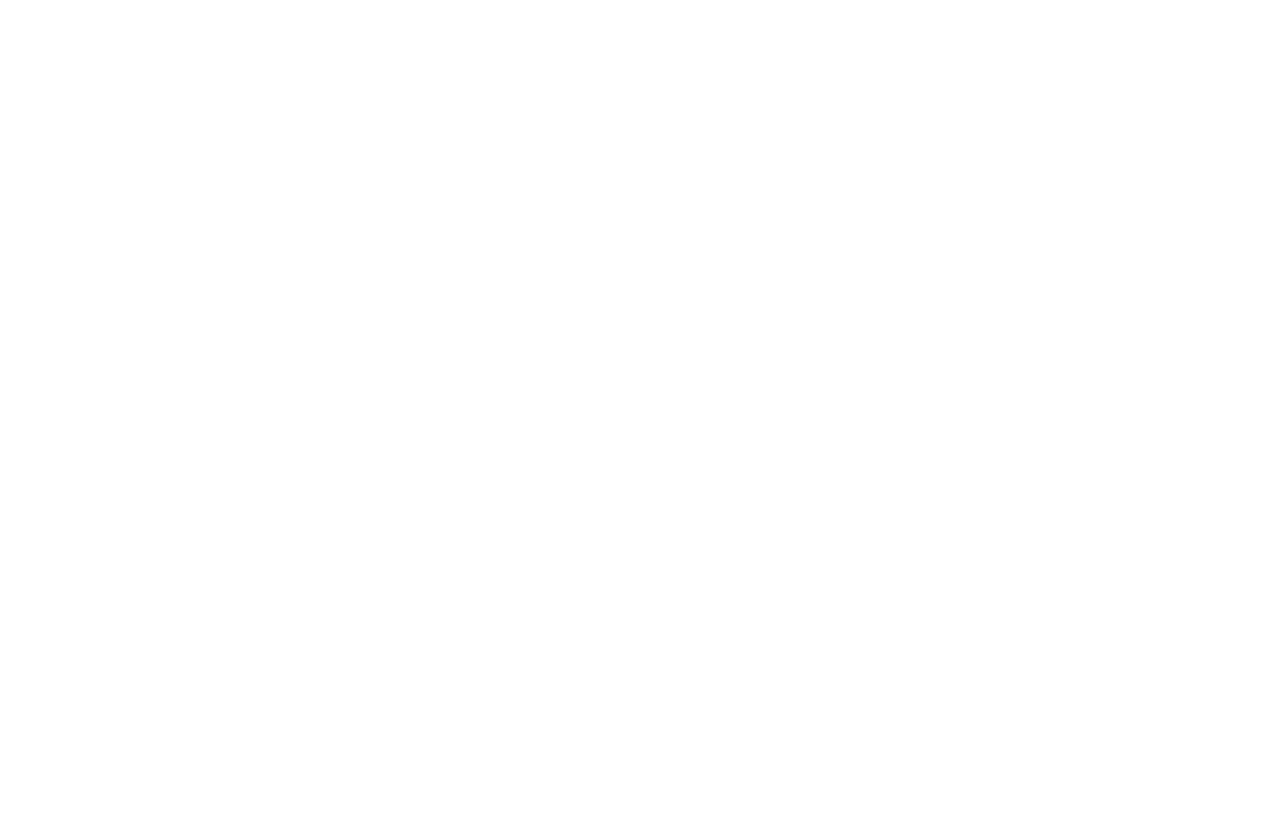
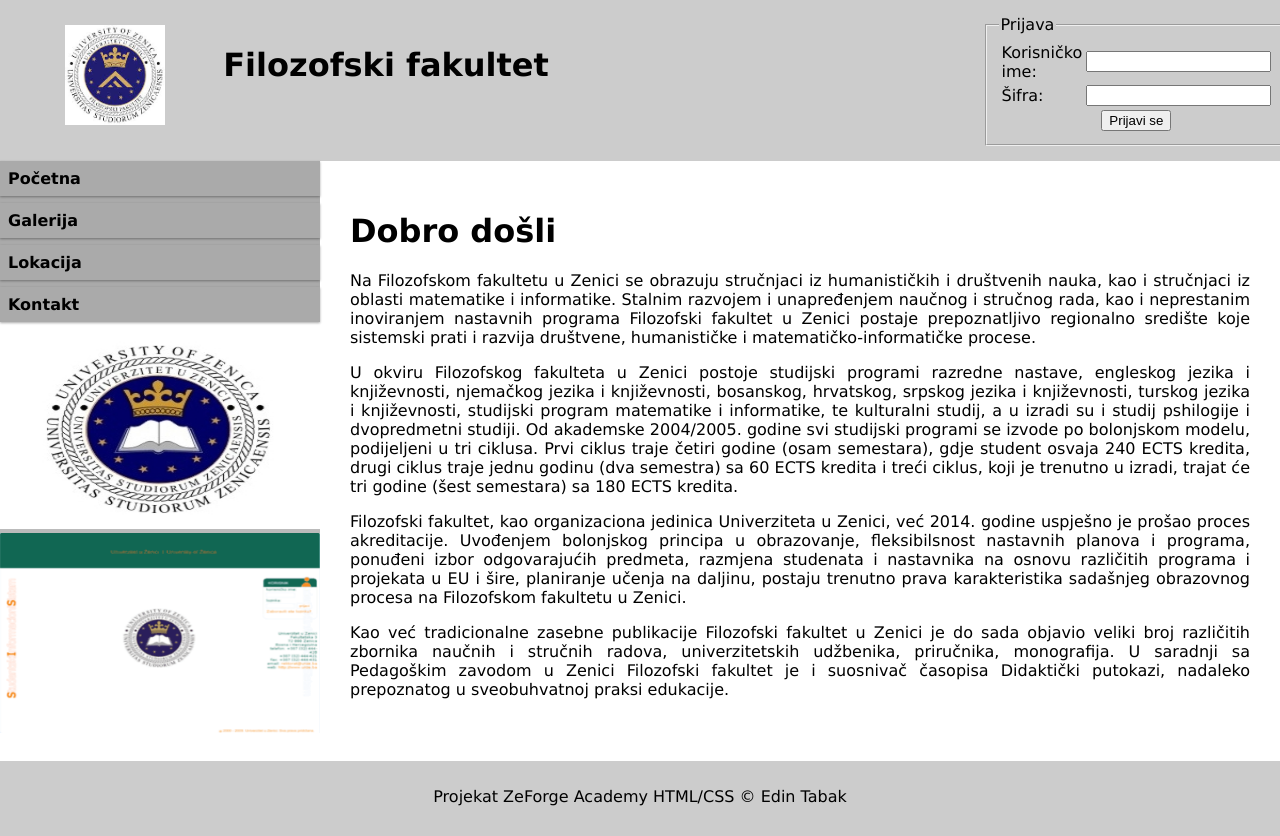
Before and after one commit to Kobara8/projekat, a plain HTML site: page index.html in a window 1280 px wide. Before the commit the page ends 800 px from the top, so only its background shows below. Drawn offline with Linux system fonts and the light colour scheme.

Commit message:
Gotov projekat

```diff
--- a/index.html
+++ b/index.html
@@ -1,10 +1,73 @@
 <!DOCTYPE html>
 <html>
-    <head>
-        <title>Projekat HTML-CSS</title>
-        <meta charset="utf-8">
-    </head>
-    <body>
+<head>
+<meta name="viewport" content="width=device-width, initial-scale=1.0">
+<link rel="stylesheet" type="text/css" href="stil.css">
+</head>
+<body>
+<div class="row header">
+	<div class="col-2 logo">
+  		<img src="slike/logo.jpg" width="100" height="100">
+  </div>
+  <div class="col-7 naziv">
+  <h1>Filozofski fakultet</h1>
+  </div>
+  <div class="col-3 prijava">
+  <fieldset>
+  <legend>Prijava</legend>
+  	<form action="" method="post">
+    	<table>
+        	<tr>
+            	<td>Korisničko ime:</td>
+                <td><input type="text" name="user"/></td>
+            </tr>
+            <tr>
+            	<td>Šifra:</td>
+                <td><input type="password" name="sifra"/></td>
+            </tr>
+            <tr>
+            	<td colspan="2" align="center"><input type="submit" value="Prijavi se" name="prijava"/></td>
+            </tr>
+        </table>
+    </form>
+    </fieldset>
+  </div>
+</div>
 
-    </body>
+<div class="row">
+  <div class="col-3 menu">
+  <div class="meni">
+    <ul>
+      <li><a href="#">Početna</a></li>
+      <li><a href="stranice/galerija.html">Galerija</a></li>
+      <li><a href="stranice/lokacija.html">Lokacija</a></li>
+      <li><a href="stranice/kontakt.html">Kontakt</a></li>
+    </ul>
+   </div>
+   <div class="baneri">
+   	<div class="baner">
+   	  <a href="http://www.unze.ba"><img src="slike/unze.jpg" width="100%" height="200"></a></div>
+    <div class="baner"> <a href="http://www.isss.unze.ba"><img src="slike/isss.png" width="100%" height="200"></a></div>
+   </div>
+  </div>
+
+  <div class="col-9 sadrzaj">
+    <h1>Dobro došli</h1>
+    <p>Na Filozofskom fakultetu u Zenici se obrazuju stručnjaci iz humanističkih i društvenih nauka, kao i stručnjaci iz oblasti matematike i informatike. Stalnim razvojem i unapređenjem naučnog i stručnog rada, kao i neprestanim inoviranjem nastavnih programa Filozofski fakultet u Zenici postaje prepoznatljivo regionalno središte koje sistemski prati i razvija društvene, humanističke i matematičko-informatičke procese.</p>
+<p>
+U okviru Filozofskog fakulteta u Zenici postoje studijski programi razredne nastave, engleskog jezika i književnosti, njemačkog jezika i književnosti,  bosanskog, hrvatskog, srpskog jezika i književnosti, turskog jezika i književnosti, studijski program matematike i informatike, te kulturalni studij, a u izradi su i studij pshilogije i dvopredmetni studiji. Od akademske 2004/2005. godine svi studijski programi se izvode po bolonjskom modelu, podijeljeni u tri ciklusa. Prvi ciklus traje četiri godine (osam semestara),  gdje student osvaja 240 ECTS kredita, drugi ciklus traje jednu godinu (dva semestra) sa 60 ECTS kredita i  treći ciklus, koji je trenutno u izradi,  trajat će tri godine (šest semestara) sa 180 ECTS kredita.
+</p>
+<p>
+Filozofski fakultet, kao organizaciona jedinica Univerziteta u Zenici, već 2014. godine uspješno je prošao proces akreditacije. Uvođenjem bolonjskog principa u obrazovanje, fleksibilsnost nastavnih planova i programa, ponuđeni izbor odgovarajućih predmeta, razmjena studenata i nastavnika na osnovu različitih programa i projekata u EU i šire, planiranje učenja na daljinu, postaju trenutno prava karakteristika sadašnjeg obrazovnog procesa na Filozofskom fakultetu u Zenici.
+</p>
+<p>
+Kao već tradicionalne zasebne publikacije Filozofski fakultet u Zenici je do sada objavio veliki broj različitih zbornika naučnih i stručnih radova, univerzitetskih udžbenika, priručnika, monografija. U saradnji sa Pedagoškim zavodom u Zenici Filozofski fakultet je i suosnivač časopisa Didaktički putokazi, nadaleko prepoznatog u sveobuhvatnoj praksi edukacije.</p>
+</div>
+</div>
+<div class="row">
+    <div class="footer">
+    	<p>Projekat ZeForge Academy HTML/CSS &copy; Edin Tabak</p>
+    </div>
+</div>
+</body>
 </html>
--- /dev/null
+++ b/stil.css
@@ -0,0 +1,148 @@
+body{
+	padding: 0px;
+    margin: 0px;
+}
+* {
+  box-sizing: border-box;
+}
+
+.row::after {
+  content: "";
+  clear: both;
+  display: table;
+}
+
+[class*="col-"] {
+  float: left;
+}
+
+.col-1 {width: 8.33%;}
+.col-2 {width: 16.66%;}
+.col-3 {width: 25%;}
+.col-4 {width: 33.33%;}
+.col-5 {width: 41.66%;}
+.col-6 {width: 50%;}
+.col-7 {width: 58.33%;}
+.col-8 {width: 66.66%;}
+.col-9 {width: 75%;}
+.col-10 {width: 83.33%;}
+.col-11 {width: 91.66%;}
+.col-12 {width: 100%;}
+
+html {
+  font-family: "Lucida Sans", sans-serif;
+}
+.prijava{
+	float:right;
+	padding-left:30px;
+}
+.sadrzaj{
+	padding:30px;
+	text-align:justify;
+    height:600px;
+}
+a{
+	display:block;
+	text-decoration:none;
+	color:#000;
+}
+a:hover{
+	background-color:#FFF;
+	color:#000;
+}
+.header {
+  background-color:#CCC;
+  color: #000;
+  padding: 15px;
+}
+
+.menu ul {
+  list-style-type: none;
+  margin: 0;
+  padding: 0;
+}
+.logo {
+	padding-left:50px;
+	padding-top:10px;
+}
+
+.naziv{
+	padding-top:10px;
+}
+.menu li {
+  display:block;
+  padding: 8px;
+  margin-bottom: 7px;
+  background-color:#AAA;
+  color: #000;
+  font-weight:bold;
+  box-shadow: 0 1px 3px rgba(0,0,0,0.12), 0 1px 2px rgba(0,0,0,0.24);
+}
+
+.menu li:hover {
+  display:block;
+  color:#000;
+  background-color:#FFF;
+}
+.meni{
+	background-color: #AAA;
+}
+.footer{
+	background-color: #CCC;
+    bottom: 0;
+    width: 100%;
+    height: 75px;
+    text-align: center;
+	padding-top:10px;
+    clear: both;
+    position: relative;
+    margin-top: -75px;
+}
+.baneri{
+	background-color:#BBB;
+	height:400px;
+}
+.mapa{
+    width: 100%;
+    height: 450px;
+}
+
+.slika{
+  float: left;
+  width: 33.33%;
+  height: 200px;
+  padding: 5px;
+}
+@media only screen and (max-width: 768px) {
+  /* For mobile phones: */
+  [class*="col-"] {
+    width: 100%;
+  }
+  .naziv{
+	  font-size:10px;
+	  float:right;
+	  text-align:center;
+  }
+  .logo img{
+	  width:75px;
+	  height:75px;
+	  margin-left:40%;
+	  }
+  .logo{
+	  padding:0px;
+
+  }
+    .mapa{
+        width:100%;
+        height: 300px;
+    }
+    .slika{
+        width: 50%;
+        height: 100px;
+    }
+    .footer{
+    }
+    .sadrzaj{
+        height: 100%;
+    }
+}
```
Also changed, not shown: stranice/galerija.html (added, +70 -0 lines), stranice/kontakt.html (added, +86 -0 lines), stranice/lokacija.html (added, +65 -0 lines), slike/isss.png (added), slike/logo.jpg (added), slike/slika1.jpg (added), slike/slika2.jpg (added), slike/slika3.jpg (added), slike/slika4.jpg (added), slike/slika5.jpg (added), slike/slika6.jpg (added), slike/unze.jpg (added).
